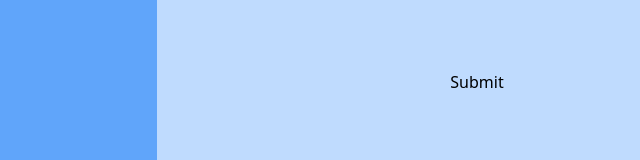
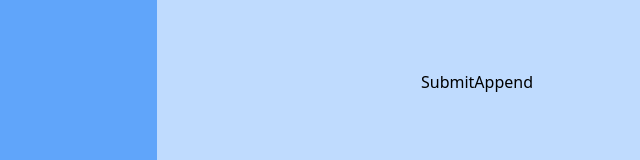
Before and after one commit to nacz0/cv-maker, a React (Vite) app: page /creator/experience in a window 1280 px wide. Shown: the part 318-478 px from the top of the page, without its empty margins (163-803 px from the left). Built offline with nearby package versions, Linux system fonts and the light colour scheme.

Commit message:
minor changes and fixes

```diff
--- a/src/components/Certificates.tsx
+++ b/src/components/Certificates.tsx
@@ -17,7 +17,7 @@ export function Certificates() {
     resolver: zodResolver(certificateSchema),
     defaultValues: defaultValues,
   });
-  const { fields } = useFieldArray({
+  const { fields, append } = useFieldArray({
     control,
     name: "certificates",
   });
@@ -58,6 +58,18 @@ export function Certificates() {
         );
       })}
       <button type="submit">Submit</button>
+      <button
+        onClick={() =>
+          append({
+            name: "",
+            date: "",
+            organization: "",
+            description: "",
+          })
+        }
+      >
+        Append
+      </button>
     </form>
   );
 }
--- a/src/components/Experience.tsx
+++ b/src/components/Experience.tsx
@@ -6,18 +6,21 @@ import { CV, experienceSchema } from "../schemas/CVSchema";
 import { MonthInput, TextInput } from "./Inputs";
 
 export function Experience() {
+  const info = useCVStore((state) => state);
+  console.log(info);
   const defaultValues = useCVStore((state) => state.experience);
   const setExperience = useCVStore((state) => state.setExperience);
   const {
     register,
     handleSubmit,
     control,
+
     formState: { errors },
   } = useForm<CV["experience"]>({
     resolver: zodResolver(experienceSchema),
     defaultValues: defaultValues,
   });
-  const { fields } = useFieldArray({
+  const { fields, append } = useFieldArray({
     control,
     name: "experience",
   });
@@ -68,6 +71,20 @@ export function Experience() {
         );
       })}
       <button type="submit">Submit</button>
+      <button
+        onClick={() =>
+          append({
+            startDate: "",
+            company: "",
+            position: "",
+            localization: "",
+            endDate: "",
+            description: "",
+          })
+        }
+      >
+        Append
+      </button>
     </form>
   );
 }
--- a/src/components/Languages.tsx
+++ b/src/components/Languages.tsx
@@ -6,6 +6,8 @@ import { CV, languageSchema, level } from "../schemas/CVSchema";
 import { TextInput } from "./Inputs";
 
 export function Languages() {
+  const info = useCVStore((state) => state);
+  console.log(info);
   const defaultValues = useCVStore((state) => state.languages);
   const setExperience = useCVStore((state) => state.setLanguages);
   const {
--- a/src/cvStore.ts
+++ b/src/cvStore.ts
@@ -1,7 +1,7 @@
 import { create } from "zustand";
 import { CV } from "./schemas/CVSchema";
 
-interface CVState {
+export interface CVState {
   personal: CV["personalInfo"];
   about: CV["about"];
   education: CV["education"];
@@ -34,7 +34,7 @@ export const useCVStore = create<CVState>((set) => ({
     dateOfBirth: null,
     image: "",
   },
-  about: "",
+  about: { text: "" },
   education: {
     education: [],
   },
@@ -44,8 +44,8 @@ export const useCVStore = create<CVState>((set) => ({
   languages: {
     languages: [],
   },
-  skills: [],
-  hobbies: [],
+  skills: { skills: [] },
+  hobbies: { hobbies: [] },
   certificates: {
     certificates: [],
   },
--- a/src/schemas/cvSchema.ts
+++ b/src/schemas/cvSchema.ts
@@ -74,7 +74,7 @@ export const languageSchema = z.object({
 export const consentForPersonalDataProcessingSchema = z
   .object({
     text: z.string().optional(),
-    company: z.string().nonempty(),
+    company: z.string().optional(),
   })
   .superRefine(({ company, text }, ctx) => {
     if (
@@ -104,6 +104,13 @@ export const certificateSchema = z.object({
   ),
 });
 
+export const skillsSchema = z.object({
+  skills: z.array(z.object({ text: z.string().nonempty() })),
+});
+export const hobbiesSchema = z.object({
+  hobbies: z.array(z.object({ text: z.string().nonempty() })),
+});
+
 export const aboutSchema = z.object({
   text: z.string().max(1000).nullish(),
 });
@@ -113,8 +120,8 @@ export const CVSchema = z.object({
   experience: experienceSchema,
   certificates: certificateSchema,
   languages: languageSchema,
-  skills: z.array(z.string().nonempty()),
-  hobbies: z.array(z.string().nonempty()),
+  skills: skillsSchema,
+  hobbies: hobbiesSchema,
   about: aboutSchema,
   consentForPersonalDataProcessing: consentForPersonalDataProcessingSchema,
 });
```
Also changed, not shown: src/App.tsx (+15 -0 lines).
